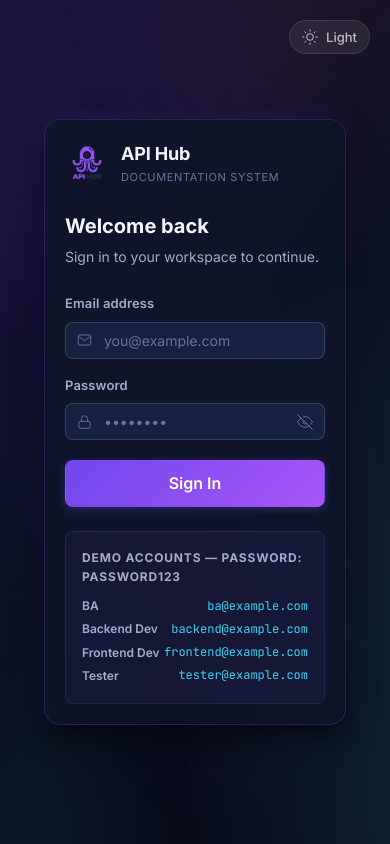
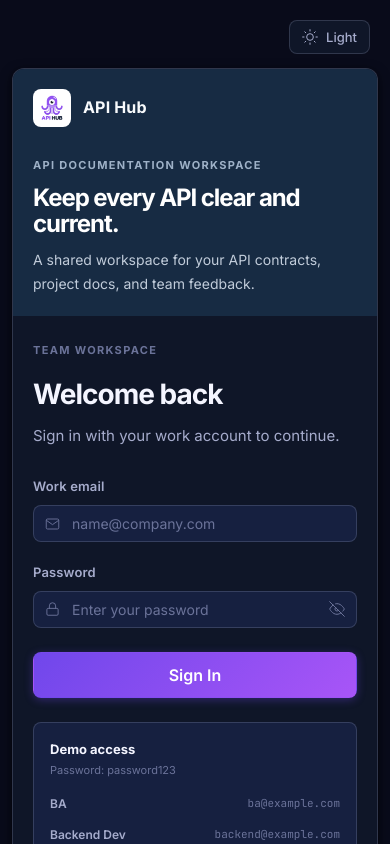
Before and after one commit to huetrinh204/api-management-system, a React (Vite) app in the folder frontend/: page /login in a window 390 px wide. Shown: the top 844 px of the page. Built offline with nearby package versions, Linux system fonts and the light colour scheme; no server answers.

Commit message:
fix(ui): improve responsive layout for mobile and tablet screens

```diff
--- a/frontend/src/index.css
+++ b/frontend/src/index.css
@@ -187,17 +187,14 @@
 
 /* --- Light: Login Panel --- */
 [data-theme="light"] .login-panel {
-  background: rgba(255, 255, 255, 0.92);
-  backdrop-filter: blur(20px);
-  border-color: rgba(112, 71, 235, 0.15);
-  box-shadow: 0 10px 40px rgba(0, 0, 0, 0.08), 0 2px 12px rgba(112, 71, 235, 0.08);
+  background: #FFFFFF;
 }
 [data-theme="light"] .login-demo {
-  background: rgba(112, 71, 235, 0.04);
-  border-color: rgba(112, 71, 235, 0.12);
-}
-[data-theme="light"] .login-demo-role { color: #5B32D6; }
-[data-theme="light"] .login-logo-sub { color: var(--text-secondary); }
+  background: #F8FAFC;
+  border-color: #E2E8F0;
+}
+[data-theme="light"] .login-demo-email { color: #475569; }
+[data-theme="light"] .login-demo-email:hover { color: #172033; }
 
 /* --- Light: Nebula Accent --- */
 [data-theme="light"] .nebula-accent {
@@ -486,11 +483,10 @@
   z-index: 20;
   width: auto;
   padding: var(--space-2) var(--space-3);
-  background: rgba(255, 255, 255, 0.08);
-  backdrop-filter: blur(12px);
-  border: 1px solid rgba(255, 255, 255, 0.1);
-  border-radius: var(--radius-full);
-  color: rgba(255, 255, 255, 0.7);
+  background: var(--surface-1);
+  border: 1px solid var(--border-default);
+  border-radius: var(--radius-md);
+  color: var(--text-secondary);
   font-size: 0.8125rem;
   font-weight: 500;
   cursor: pointer;
@@ -502,24 +498,13 @@
 }
 
 .theme-toggle-float:hover {
-  background: rgba(255, 255, 255, 0.15);
-  color: rgba(255, 255, 255, 0.95);
+  background: var(--surface-2);
+  color: var(--text-primary);
 }
 
 .theme-toggle-float:focus-visible {
   outline: 2px solid var(--nebula-purple);
   outline-offset: 2px;
-}
-
-[data-theme="light"] .theme-toggle-float {
-  background: rgba(0, 0, 0, 0.04);
-  border-color: rgba(0, 0, 0, 0.08);
-  color: #64748B;
-}
-
-[data-theme="light"] .theme-toggle-float:hover {
-  background: rgba(0, 0, 0, 0.08);
-  color: #172033;
 }
 
 /* --- CSS Reset --- */
@@ -1710,96 +1695,210 @@ ul, ol { list-style: none; }
   display: flex;
   align-items: center;
   justify-content: center;
-  padding: var(--space-8);
-  overflow: hidden;
-}
-
-.login-panel {
+  padding: 88px 32px 32px;
+  background: var(--surface-0);
+}
+
+.login-layout {
   position: relative;
   z-index: 10;
   width: 100%;
-  max-width: 420px;
-  background: rgba(15, 22, 40, 0.85);
-  backdrop-filter: blur(20px);
-  border: 1px solid rgba(112, 71, 235, 0.25);
-  border-radius: var(--radius-xl);
-  padding: var(--space-8);
-  box-shadow: var(--shadow-lg), var(--shadow-glow-purple);
-  animation: fadeInUp 0.5s ease;
-}
-
-.login-logo {
+  max-width: 1080px;
+  min-height: 650px;
+  display: grid;
+  grid-template-columns: 0.92fr 1.08fr;
+  overflow: hidden;
+  background: var(--surface-1);
+  border: 1px solid var(--border-default);
+  border-radius: var(--radius-lg);
+  box-shadow: var(--shadow-md);
+}
+
+.login-brand-panel {
+  display: flex;
+  flex-direction: column;
+  padding: 44px 48px 32px;
+  background: #172B43;
+  color: #F8FAFC;
+}
+
+.login-brand {
   display: flex;
   align-items: center;
   gap: var(--space-3);
-  margin-bottom: var(--space-6);
 }
 
 .login-logo-icon {
-  width: 44px;
-  height: 44px;
-  border-radius: var(--radius-full);
-  background: transparent;
+  width: 38px;
+  height: 38px;
+  flex: 0 0 38px;
+  border-radius: var(--radius-md);
+  background: #FFFFFF;
   display: flex;
   align-items: center;
   justify-content: center;
   overflow: hidden;
-  padding: 0;
-}
-
-.login-logo-text { }
-.login-logo-name {
-  font-size: 1.125rem;
+  padding: 3px;
+}
+
+.login-brand-name {
+  font-size: 1rem;
   font-weight: 700;
-  color: var(--text-primary);
-  letter-spacing: -0.01em;
-}
-.login-logo-sub {
+  letter-spacing: 0.01em;
+}
+
+.login-brand-copy {
+  margin-top: auto;
+  margin-bottom: 36px;
+}
+
+.login-eyebrow {
+  color: #9EB1C7;
   font-size: 0.6875rem;
+  font-weight: 700;
+  letter-spacing: 0.12em;
+}
+
+.login-brand-copy h1 {
+  max-width: 360px;
+  margin-top: 14px;
+  color: #FFFFFF;
+  font-size: clamp(2rem, 4vw, 2.75rem);
+  line-height: 1.12;
+  letter-spacing: -0.045em;
+}
+
+.login-brand-description {
+  max-width: 350px;
+  margin-top: 18px;
+  color: #C1CCDA;
+  font-size: 0.9375rem;
+  line-height: 1.7;
+}
+
+.login-api-preview {
+  padding: 16px;
+  border: 1px solid rgba(207, 220, 235, 0.2);
+  border-radius: var(--radius-md);
+  background: rgba(8, 19, 34, 0.28);
+}
+
+.login-api-preview-heading {
+  margin-bottom: 12px;
+  color: #9EB1C7;
+  font-size: 0.625rem;
+  font-weight: 700;
+  letter-spacing: 0.12em;
+}
+
+.login-api-row {
+  display: grid;
+  grid-template-columns: 48px minmax(0, 1fr) auto;
+  align-items: center;
+  gap: 10px;
+  padding: 10px 0;
+  border-top: 1px solid rgba(207, 220, 235, 0.12);
+}
+
+.login-api-row code {
+  overflow: hidden;
+  color: #E3EAF2;
+  font-family: var(--font-mono);
+  font-size: 0.6875rem;
+  text-overflow: ellipsis;
+  white-space: nowrap;
+}
+
+.login-api-method {
+  color: #73D6AE;
+  font-family: var(--font-mono);
+  font-size: 0.625rem;
+  font-weight: 700;
+}
+
+.login-api-method-post { color: #82B8F2; }
+.login-api-method-patch { color: #E8C57A; }
+
+.login-api-status {
+  color: #AFC0D1;
+  font-size: 0.6875rem;
+}
+
+.login-brand-footer {
+  margin-top: 24px;
+  color: #9EB1C7;
+  font-size: 0.75rem;
+}
+
+.login-content {
+  display: flex;
+  align-items: center;
+  justify-content: center;
+  padding: 48px;
+  background: var(--surface-1);
+}
+
+.login-panel {
+  width: 100%;
+  max-width: 390px;
+}
+
+.login-content-eyebrow {
+  margin-bottom: 12px;
   color: var(--text-tertiary);
-  text-transform: uppercase;
-  letter-spacing: 0.06em;
 }
 
 .login-title {
-  font-size: 1.25rem;
+  font-size: 1.75rem;
   font-weight: 700;
   color: var(--text-primary);
-  margin-bottom: var(--space-1);
+  letter-spacing: -0.035em;
 }
 
 .login-subtitle {
-  font-size: 0.875rem;
+  margin-top: 8px;
+  margin-bottom: 28px;
+  font-size: 0.9375rem;
   color: var(--text-secondary);
-  margin-bottom: var(--space-6);
-}
-
-.login-form { display: flex; flex-direction: column; gap: var(--space-4); }
+}
+
+.login-form {
+  display: flex;
+  flex-direction: column;
+  gap: 20px;
+}
 
 .login-demo {
-  margin-top: var(--space-6);
-  padding: var(--space-4);
-  background: rgba(112, 71, 235, 0.07);
-  border: 1px solid rgba(112, 71, 235, 0.18);
+  margin-top: 24px;
+  padding: 16px;
+  background: var(--surface-2);
+  border: 1px solid var(--border-default);
   border-radius: var(--radius-md);
 }
 
+.login-demo-heading {
+  display: flex;
+  justify-content: space-between;
+  align-items: baseline;
+  gap: 8px;
+  margin-bottom: 8px;
+  color: var(--text-tertiary);
+  font-size: 0.6875rem;
+}
+
 .login-demo-title {
+  color: var(--text-primary);
+  font-size: 0.8125rem;
+  font-weight: 700;
+}
+
+.login-demo-row {
+  display: flex;
+  justify-content: space-between;
+  align-items: center;
+  gap: 12px;
+  padding: 6px 0;
   font-size: 0.75rem;
-  font-weight: 700;
-  color: var(--text-secondary);
-  text-transform: uppercase;
-  letter-spacing: 0.07em;
-  margin-bottom: var(--space-2);
-}
-
-.login-demo-row {
-  display: flex;
-  justify-content: space-between;
-  align-items: center;
-  font-size: 0.75rem;
-  color: var(--text-tertiary);
-  padding: 2px 0;
 }
 
 .login-demo-role {
@@ -1807,6 +1906,49 @@ ul, ol { list-style: none; }
   color: var(--text-secondary);
 }
 
+.login-demo-email {
+  overflow: hidden;
+  padding: 0;
+  border: 0;
+  background: none;
+  color: var(--text-tertiary);
+  cursor: pointer;
+  font-family: var(--font-mono);
+  font-size: 0.6875rem;
+  text-overflow: ellipsis;
+  white-space: nowrap;
+}
+
+.login-demo-email:hover {
+  color: var(--text-primary);
+  text-decoration: underline;
+  text-underline-offset: 3px;
+}
+
+.login-demo-email:focus-visible,
+.login-password-toggle:focus-visible {
+  outline: 2px solid var(--nebula-purple);
+  outline-offset: 2px;
+}
+
+.login-password-toggle {
+  border: 0;
+  background: transparent;
+  color: var(--text-tertiary);
+  cursor: pointer;
+}
+
+.login-submit {
+  margin-top: 4px;
+}
+
+.login-help {
+  margin-top: 20px;
+  color: var(--text-tertiary);
+  font-size: 0.75rem;
+  line-height: 1.5;
+  text-align: center;
+}
 /* ============================================================
    ISSUE DETAIL HEADER
    ============================================================ */
@@ -2001,8 +2143,6 @@ ul, ol { list-style: none; }
   /* Stack code samples vertically */
   .samples-row { flex-direction: column !important; }
 
-  .login-panel { padding: var(--space-6); margin: var(--space-4); }
-
   /* Prevent overflow on detail pages */
   .max-w-3xl, .max-w-2xl { max-width: 100%; }
 
@@ -2036,8 +2176,6 @@ ul, ol { list-style: none; }
   .data-table .col-updated,
   .data-table .col-creator { display: none; }
 
-  .login-panel { padding: var(--space-5); margin: var(--space-3); }
-
   .filter-bar { gap: var(--space-2); }
 
   /* Workflow buttons full-width on tiny screens */
@@ -2054,6 +2192,72 @@ ul, ol { list-style: none; }
   .sidebar-close-btn { display: none !important; }
 
   .page-wrapper { padding: var(--space-6) var(--space-8); }
+}
+
+@media (max-width: 760px) {
+  .login-page {
+    align-items: flex-start;
+    padding: 72px 20px 20px;
+  }
+
+  .login-layout {
+    max-width: 520px;
+    min-height: 0;
+    grid-template-columns: 1fr;
+  }
+
+  .login-brand-panel {
+    padding: 24px 28px;
+  }
+
+  .login-brand-copy {
+    margin-top: 30px;
+    margin-bottom: 0;
+  }
+
+  .login-brand-copy h1 {
+    max-width: 440px;
+    margin-top: 10px;
+    font-size: 1.75rem;
+  }
+
+  .login-brand-description {
+    margin-top: 10px;
+    font-size: 0.875rem;
+  }
+
+  .login-api-preview,
+  .login-brand-footer {
+    display: none;
+  }
+
+  .login-content {
+    padding: 32px 28px;
+  }
+}
+
+@media (max-width: 480px) {
+  .login-page {
+    padding: 68px 12px 12px;
+  }
+
+  .login-brand-panel {
+    padding: 20px;
+  }
+
+  .login-brand-copy h1 {
+    font-size: 1.5rem;
+  }
+
+  .login-content {
+    padding: 26px 20px;
+  }
+
+  .login-demo-heading {
+    align-items: flex-start;
+    flex-direction: column;
+    gap: 2px;
+  }
 }
 
 /* ============================================================
--- a/frontend/src/pages/LoginPage.tsx
+++ b/frontend/src/pages/LoginPage.tsx
@@ -64,11 +64,7 @@ export default function LoginPage() {
   ];
 
   return (
-    <div className="login-page">
-      {/* Galaxy background */}
-      <div className="galaxy-bg" aria-hidden="true" />
-
-      {/* Theme toggle */}
+    <main className="login-page">
       <button
         className="theme-toggle-float"
         onClick={toggleTheme}
@@ -88,26 +84,55 @@ export default function LoginPage() {
         {theme === 'dark' ? 'Light' : 'Dark'}
       </button>
 
-      <div className="login-panel">
-        {/* Logo */}
-        <div className="login-logo">
+      <div className="login-layout">
+        <aside className="login-brand-panel">
+          <div className="login-brand">
             <div className="login-logo-icon">
               <ApiHubIcon />
             </div>
-          <div className="login-logo-text">
-            <div className="login-logo-name">API Hub</div>
-            <div className="login-logo-sub">Documentation System</div>
+            <span className="login-brand-name">API Hub</span>
+          </div>
+
+          <div className="login-brand-copy">
+            <p className="login-eyebrow">API DOCUMENTATION WORKSPACE</p>
+            <h1>Keep every API clear and current.</h1>
+            <p className="login-brand-description">
+              A shared workspace for your API contracts, project docs, and team feedback.
+            </p>
+          </div>
+
+          <div className="login-api-preview" aria-label="Example API documentation">
+            <div className="login-api-preview-heading">YOUR API WORKSPACE</div>
+            <div className="login-api-row">
+              <span className="login-api-method">GET</span>
+              <code>/v1/projects</code>
+              <span className="login-api-status">Active</span>
+            </div>
+            <div className="login-api-row">
+              <span className="login-api-method login-api-method-post">POST</span>
+              <code>/v1/users</code>
+              <span className="login-api-status">Active</span>
+            </div>
+            <div className="login-api-row">
+              <span className="login-api-method login-api-method-patch">PATCH</span>
+              <code>/v1/issues/:id</code>
+              <span className="login-api-status">Draft</span>
             </div>
           </div>
 
-        <h1 className="login-title">Welcome back</h1>
-        <p className="login-subtitle">Sign in to your workspace to continue.</p>
+          <p className="login-brand-footer">Built for teams that ship APIs.</p>
+        </aside>
+
+        <section className="login-content" aria-labelledby="login-title">
+          <div className="login-panel">
+            <p className="login-eyebrow login-content-eyebrow">TEAM WORKSPACE</p>
+            <h2 className="login-title" id="login-title">Welcome back</h2>
+            <p className="login-subtitle">Sign in with your work account to continue.</p>
 
             <form onSubmit={handleSubmit} className="login-form" noValidate>
-          {/* Error */}
               {error && (
-            <div className="alert alert-error" role="alert">
-              <svg width="15" height="15" viewBox="0 0 24 24" fill="none" aria-hidden="true" style={{ flexShrink: 0 }}>
+                <div className="alert alert-error" id="login-error" role="alert">
+                  <svg width="15" height="15" viewBox="0 0 24 24" fill="none" aria-hidden="true">
                     <circle cx="12" cy="12" r="10" stroke="currentColor" strokeWidth="1.5" />
                     <path d="M12 8v4M12 16h.01" stroke="currentColor" strokeWidth="1.5" strokeLinecap="round" />
                   </svg>
@@ -115,9 +140,8 @@ export default function LoginPage() {
                 </div>
               )}
 
-          {/* Email */}
               <div className="form-group">
-            <label className="form-label" htmlFor="email">Email address</label>
+                <label className="form-label" htmlFor="email">Work email</label>
                 <div className="input-wrapper">
                   <span className="input-icon-left">
                     <svg width="15" height="15" viewBox="0 0 24 24" fill="none" aria-hidden="true">
@@ -131,7 +155,7 @@ export default function LoginPage() {
                     className="form-input has-icon-left"
                     value={email}
                     onChange={(e) => setEmail(e.target.value)}
-                placeholder="you@example.com"
+                    placeholder="name@company.com"
                     required
                     autoComplete="email"
                     aria-describedby={error ? 'login-error' : undefined}
@@ -139,7 +163,6 @@ export default function LoginPage() {
                 </div>
               </div>
 
-          {/* Password */}
               <div className="form-group">
                 <label className="form-label" htmlFor="password">Password</label>
                 <div className="input-wrapper">
@@ -155,16 +178,15 @@ export default function LoginPage() {
                     className="form-input has-icon-left has-icon-right"
                     value={password}
                     onChange={(e) => setPassword(e.target.value)}
-                placeholder="••••••••"
+                    placeholder="Enter your password"
                     required
                     autoComplete="current-password"
                   />
                   <button
                     type="button"
-                className="input-icon-right"
+                    className="input-icon-right login-password-toggle"
                     onClick={() => setShowPassword((p) => !p)}
                     aria-label={showPassword ? 'Hide password' : 'Show password'}
-                style={{ background: 'none', border: 'none', cursor: 'pointer', color: 'var(--text-tertiary)' }}
                   >
                     <EyeIcon open={showPassword} />
                   </button>
@@ -176,23 +198,24 @@ export default function LoginPage() {
                 variant="primary"
                 size="lg"
                 isLoading={loading}
-            className="w-full"
-            style={{ marginTop: '4px' }}
+                className="w-full login-submit"
               >
                 Sign In
               </Button>
             </form>
 
-        {/* Demo accounts */}
             <div className="login-demo">
-          <p className="login-demo-title">Demo Accounts — password: password123</p>
+              <div className="login-demo-heading">
+                <p className="login-demo-title">Demo access</p>
+                <span>Password: password123</span>
+              </div>
               {demoAccounts.map((acc) => (
                 <div key={acc.role} className="login-demo-row">
                   <span className="login-demo-role">{acc.role}</span>
                   <button
                     type="button"
                     onClick={() => setEmail(acc.email)}
-                style={{ background: 'none', border: 'none', cursor: 'pointer', color: 'var(--cosmic-cyan)', fontSize: '0.75rem', fontFamily: 'var(--font-mono)' }}
+                    className="login-demo-email"
                     aria-label={`Use ${acc.role} demo account`}
                   >
                     {acc.email}
@@ -200,7 +223,11 @@ export default function LoginPage() {
                 </div>
               ))}
             </div>
+
+            <p className="login-help">Need an account? Contact your workspace administrator.</p>
           </div>
+        </section>
       </div>
+    </main>
   );
 }
```
Lines whose indentation alone changed are shown as unchanged.
